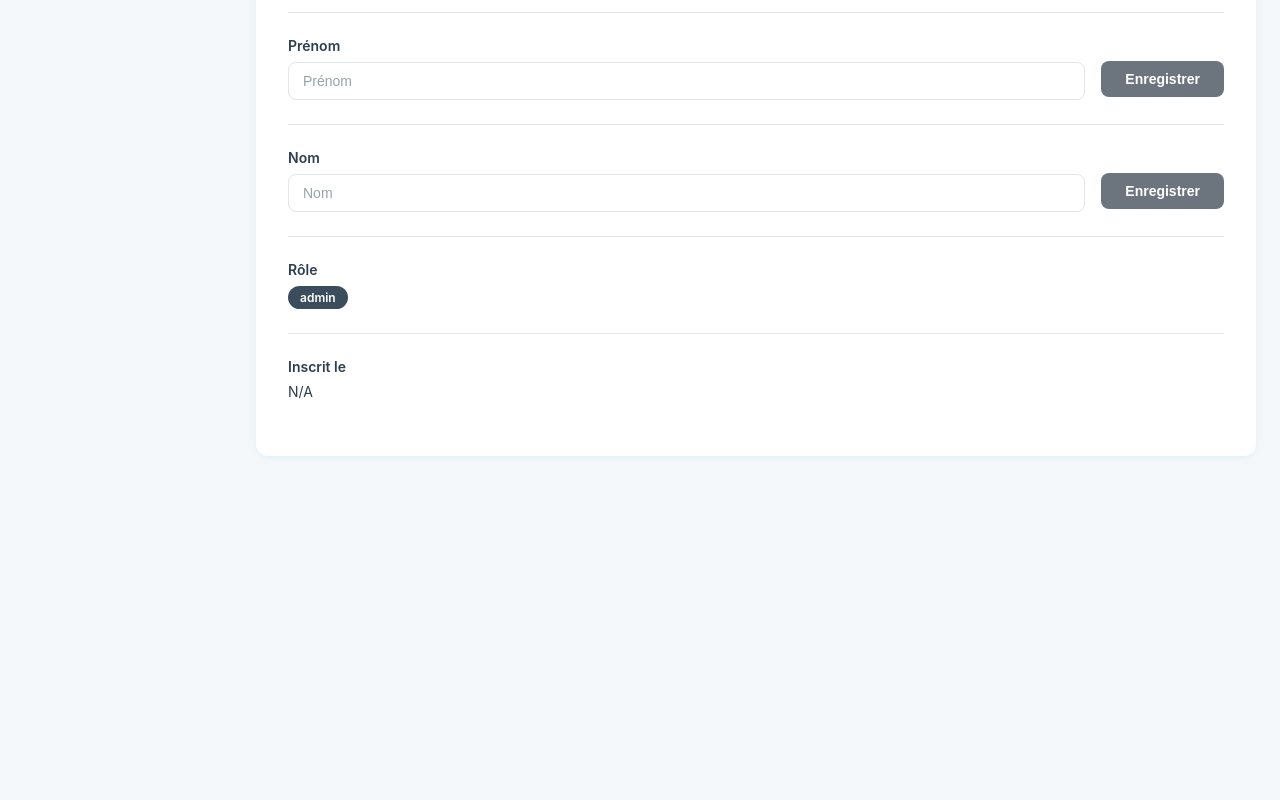
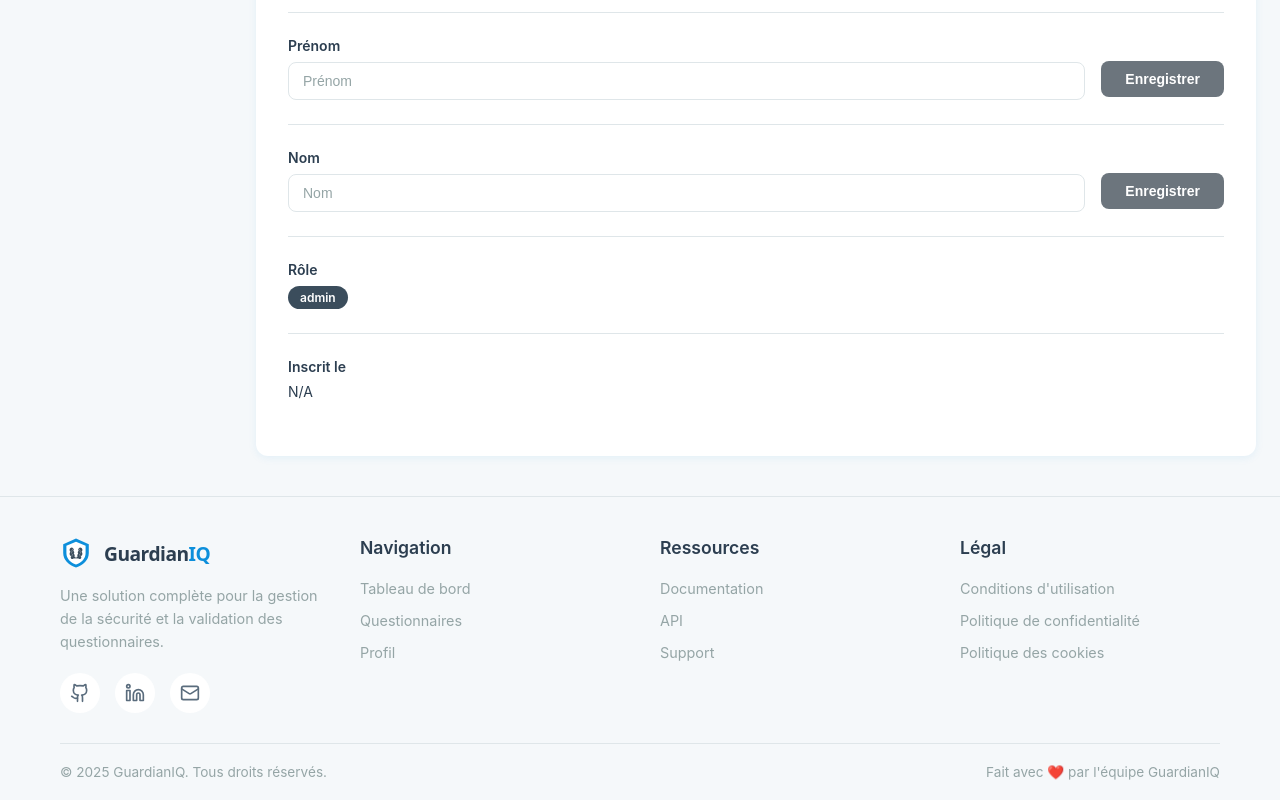
Before and after one commit to RayanDansou/SecApp, a React (Create React App) app in the folder frontend/: page /profile in a window 1280 px wide. Shown: the part 588-1388 px from the top of the page. Before the commit the page ends 1084 px from the top, so only its background shows below. Built offline with nearby package versions, Linux system fonts and the light colour scheme; no server answers; sample sign-in values are in the browser's storage.

Commit message:
added a footer for style

```diff
--- /dev/null
+++ b/frontend/src/components/Footer.css
@@ -0,0 +1,192 @@
+.footer {
+  background-color: var(--bg-secondary);
+  border-top: 1px solid var(--border-color);
+  margin-top: auto;
+  transition: background-color 0.3s ease, border-color 0.3s ease;
+}
+
+.footer-container {
+  max-width: 1200px;
+  margin: 0 auto;
+  padding: 40px 20px 20px;
+}
+
+.footer-content {
+  display: grid;
+  grid-template-columns: repeat(auto-fit, minmax(250px, 1fr));
+  gap: 40px;
+  margin-bottom: 30px;
+}
+
+/* Brand Section */
+.footer-section {
+  display: flex;
+  flex-direction: column;
+}
+
+.footer-brand {
+  display: flex;
+  align-items: center;
+  margin-bottom: 15px;
+}
+
+.footer-description {
+  color: var(--text-muted);
+  line-height: 1.6;
+  margin-bottom: 20px;
+  font-size: 0.9rem;
+  transition: color 0.3s ease;
+}
+
+.footer-social {
+  display: flex;
+  gap: 15px;
+}
+
+.footer-social a {
+  display: flex;
+  align-items: center;
+  justify-content: center;
+  width: 40px;
+  height: 40px;
+  border-radius: 50%;
+  background-color: var(--bg-card);
+  color: var(--text-secondary);
+  transition: all 0.3s ease;
+  text-decoration: none;
+}
+
+.footer-social a:hover {
+  background-color: var(--primary);
+  color: white;
+  transform: translateY(-3px);
+}
+
+/* Section Headings */
+.footer-section h4 {
+  margin: 0 0 20px 0;
+  font-size: 1.1rem;
+  color: var(--text-primary);
+  font-weight: 600;
+  transition: color 0.3s ease;
+}
+
+/* Links */
+.footer-links {
+  list-style: none;
+  padding: 0;
+  margin: 0;
+  display: flex;
+  flex-direction: column;
+  gap: 12px;
+}
+
+.footer-links li {
+  margin: 0;
+}
+
+.footer-links a {
+  color: var(--text-muted);
+  text-decoration: none;
+  font-size: 0.9rem;
+  transition: color 0.3s ease;
+  cursor: pointer;
+  display: inline-block;
+}
+
+.footer-links a:hover {
+  color: var(--primary);
+  transform: translateX(5px);
+}
+
+/* Footer Bottom */
+.footer-bottom {
+  border-top: 1px solid var(--border-color);
+  padding-top: 20px;
+  transition: border-color 0.3s ease;
+}
+
+.footer-bottom-content {
+  display: flex;
+  justify-content: space-between;
+  align-items: center;
+  flex-wrap: wrap;
+  gap: 15px;
+}
+
+.footer-copyright,
+.footer-made {
+  margin: 0;
+  color: var(--text-muted);
+  font-size: 0.85rem;
+  transition: color 0.3s ease;
+}
+
+.footer-made {
+  display: flex;
+  align-items: center;
+  gap: 5px;
+}
+
+/* Responsive Design */
+@media (max-width: 768px) {
+  .footer-container {
+    padding: 30px 15px 15px;
+  }
+
+  .footer-content {
+    grid-template-columns: 1fr;
+    gap: 30px;
+  }
+
+  .footer-bottom-content {
+    flex-direction: column;
+    text-align: center;
+    gap: 10px;
+  }
+
+  .footer-section:first-child {
+    text-align: center;
+  }
+
+  .footer-brand {
+    justify-content: center;
+  }
+
+  .footer-social {
+    justify-content: center;
+  }
+}
+
+@media (max-width: 480px) {
+  .footer-brand h3 {
+    font-size: 1.3rem;
+  }
+
+  .footer-section h4 {
+    font-size: 1rem;
+  }
+
+  .footer-description,
+  .footer-links a {
+    font-size: 0.85rem;
+  }
+}
+
+/* Dark Mode Enhancements */
+[data-theme="dark"] .footer {
+  background-color: var(--bg-secondary);
+  border-top-color: rgba(255, 255, 255, 0.1);
+}
+
+[data-theme="dark"] .footer-social a {
+  background-color: rgba(255, 255, 255, 0.05);
+}
+
+[data-theme="dark"] .footer-social a:hover {
+  background-color: var(--primary);
+}
+
+[data-theme="dark"] .footer-bottom {
+  border-top-color: rgba(255, 255, 255, 0.1);
+}
--- /dev/null
+++ b/frontend/src/components/Footer.js
@@ -0,0 +1,123 @@
+import React from 'react';
+import { useNavigate } from 'react-router-dom';
+import { useTranslation } from 'react-i18next';
+import { Mail, Github, Linkedin } from 'lucide-react';
+import Logo from './Logo';
+import './Footer.css';
+
+const Footer = () => {
+  const navigate = useNavigate();
+  const { t } = useTranslation();
+  const currentYear = new Date().getFullYear();
+
+  return (
+    <footer className="footer">
+      <div className="footer-container">
+        <div className="footer-content">
+          {/* Brand Section */}
+          <div className="footer-section">
+            <div className="footer-brand">
+              <Logo size={32} showText={true} />
+            </div>
+            <p className="footer-description">
+              {t('footer.description', {
+                defaultValue: 'Une solution complète pour la gestion de la sécurité et la validation des questionnaires.'
+              })}
+            </p>
+            <div className="footer-social">
+              <a href="https://github.com" target="_blank" rel="noopener noreferrer" aria-label="GitHub">
+                <Github size={20} />
+              </a>
+              <a href="https://linkedin.com" target="_blank" rel="noopener noreferrer" aria-label="LinkedIn">
+                <Linkedin size={20} />
+              </a>
+              <a href="mailto:contact@guardianiq.com" aria-label="Email">
+                <Mail size={20} />
+              </a>
+            </div>
+          </div>
+
+          {/* Navigation Section */}
+          <div className="footer-section">
+            <h4>{t('footer.navigation', { defaultValue: 'Navigation' })}</h4>
+            <ul className="footer-links">
+              <li>
+                <a onClick={() => navigate('/dashboard')}>
+                  {t('navbar.dashboard', { defaultValue: 'Tableau de bord' })}
+                </a>
+              </li>
+              <li>
+                <a onClick={() => navigate('/available-questionnaires')}>
+                  {t('footer.questionnaires', { defaultValue: 'Questionnaires' })}
+                </a>
+              </li>
+              <li>
+                <a onClick={() => navigate('/profile')}>
+                  {t('footer.profile', { defaultValue: 'Profil' })}
+                </a>
+              </li>
+            </ul>
+          </div>
+
+          {/* Resources Section */}
+          <div className="footer-section">
+            <h4>{t('footer.resources', { defaultValue: 'Ressources' })}</h4>
+            <ul className="footer-links">
+              <li>
+                <a href="/documentation" target="_blank" rel="noopener noreferrer">
+                  {t('footer.documentation', { defaultValue: 'Documentation' })}
+                </a>
+              </li>
+              <li>
+                <a href="/api" target="_blank" rel="noopener noreferrer">
+                  {t('footer.api', { defaultValue: 'API' })}
+                </a>
+              </li>
+              <li>
+                <a href="/support" target="_blank" rel="noopener noreferrer">
+                  {t('footer.support', { defaultValue: 'Support' })}
+                </a>
+              </li>
+            </ul>
+          </div>
+
+          {/* Legal Section */}
+          <div className="footer-section">
+            <h4>{t('footer.legal', { defaultValue: 'Légal' })}</h4>
+            <ul className="footer-links">
+              <li>
+                <a href="/terms" target="_blank" rel="noopener noreferrer">
+                  {t('footer.terms', { defaultValue: 'Conditions d\'utilisation' })}
+                </a>
+              </li>
+              <li>
+                <a href="/privacy" target="_blank" rel="noopener noreferrer">
+                  {t('footer.privacy', { defaultValue: 'Politique de confidentialité' })}
+                </a>
+              </li>
+              <li>
+                <a href="/cookies" target="_blank" rel="noopener noreferrer">
+                  {t('footer.cookies', { defaultValue: 'Politique des cookies' })}
+                </a>
+              </li>
+            </ul>
+          </div>
+        </div>
+
+        {/* Footer Bottom */}
+        <div className="footer-bottom">
+          <div className="footer-bottom-content">
+            <p className="footer-copyright">
+              © {currentYear} GuardianIQ. {t('footer.rights', { defaultValue: 'Tous droits réservés.' })}
+            </p>
+            <p className="footer-made">
+              {t('footer.madeWith', { defaultValue: 'Fait avec' })} ❤️ {t('footer.byTeam', { defaultValue: 'par l\'équipe GuardianIQ' })}
+            </p>
+          </div>
+        </div>
+      </div>
+    </footer>
+  );
+};
+
+export default Footer;
--- a/frontend/src/components/Layout.js
+++ b/frontend/src/components/Layout.js
@@ -1,5 +1,6 @@
 import React from 'react';
 import Navbar from './Navbar';
+import Footer from './Footer';
 import './Layout.css';
 
 const Layout = ({ children }) => {
@@ -9,6 +10,7 @@ const Layout = ({ children }) => {
       <div className="layout-content">
         {children}
       </div>
+      <Footer />
     </div>
   );
 };
--- a/frontend/src/locales/en/translation.json
+++ b/frontend/src/locales/en/translation.json
@@ -348,5 +348,22 @@
     "serverError": "Server error",
     "sessionExpired": "Your session has expired. Please log in again.",
     "formIncomplete": "Please fill in all required fields"
+  },
+  "footer": {
+    "description": "A comprehensive solution for security management and questionnaire validation.",
+    "navigation": "Navigation",
+    "resources": "Resources",
+    "legal": "Legal",
+    "questionnaires": "Questionnaires",
+    "profile": "Profile",
+    "documentation": "Documentation",
+    "api": "API",
+    "support": "Support",
+    "terms": "Terms of Service",
+    "privacy": "Privacy Policy",
+    "cookies": "Cookie Policy",
+    "rights": "All rights reserved.",
+    "madeWith": "Made with",
+    "byTeam": "by the GuardianIQ team"
   }
 }
--- a/frontend/src/locales/fr/translation.json
+++ b/frontend/src/locales/fr/translation.json
@@ -348,5 +348,22 @@
     "serverError": "Erreur serveur",
     "sessionExpired": "Votre session a expiré. Veuillez vous reconnecter.",
     "formIncomplete": "Veuillez remplir tous les champs obligatoires"
+  },
+  "footer": {
+    "description": "Une solution complète pour la gestion de la sécurité et la validation des questionnaires.",
+    "navigation": "Navigation",
+    "resources": "Ressources",
+    "legal": "Légal",
+    "questionnaires": "Questionnaires",
+    "profile": "Profil",
+    "documentation": "Documentation",
+    "api": "API",
+    "support": "Support",
+    "terms": "Conditions d'utilisation",
+    "privacy": "Politique de confidentialité",
+    "cookies": "Politique des cookies",
+    "rights": "Tous droits réservés.",
+    "madeWith": "Fait avec",
+    "byTeam": "par l'équipe GuardianIQ"
   }
 }
```
